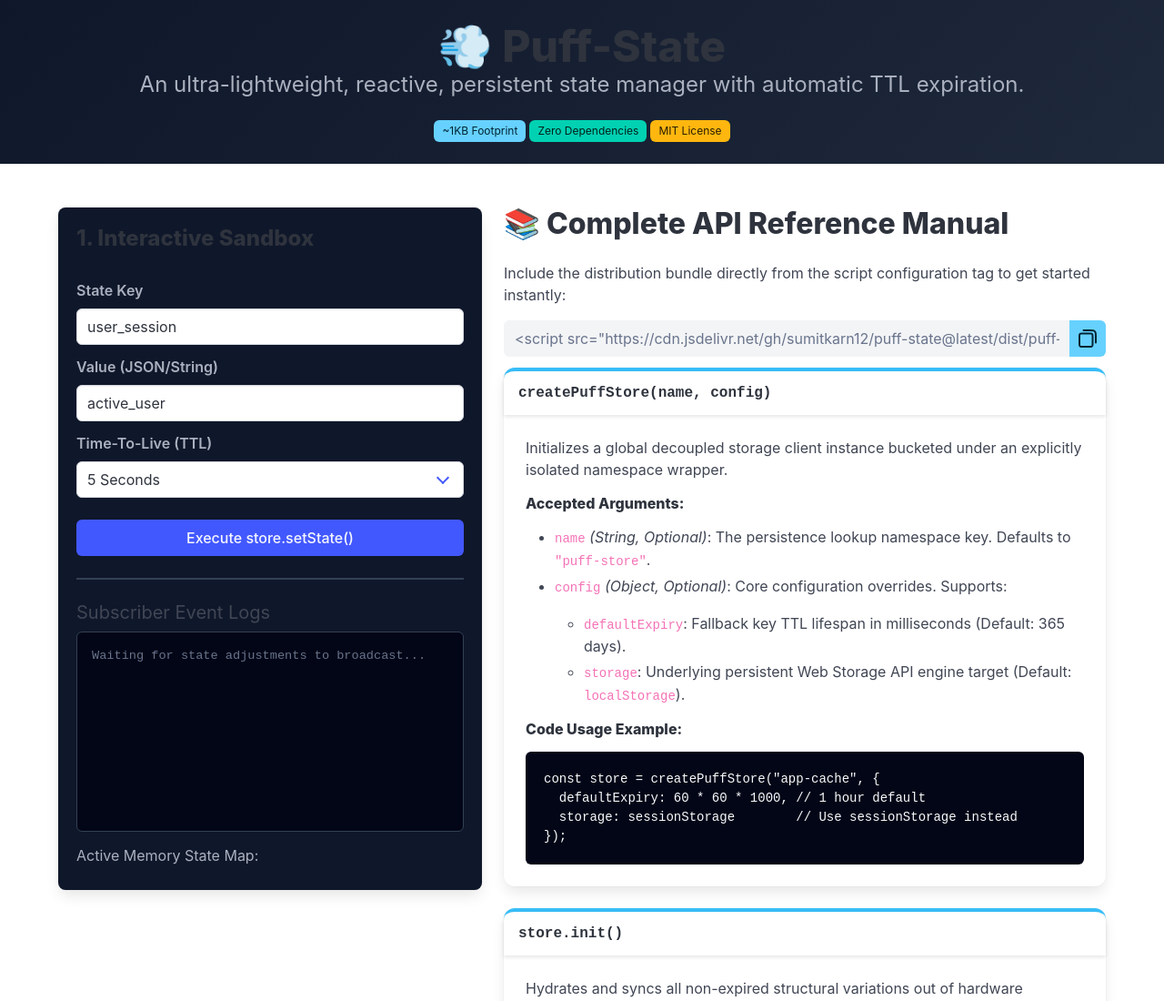
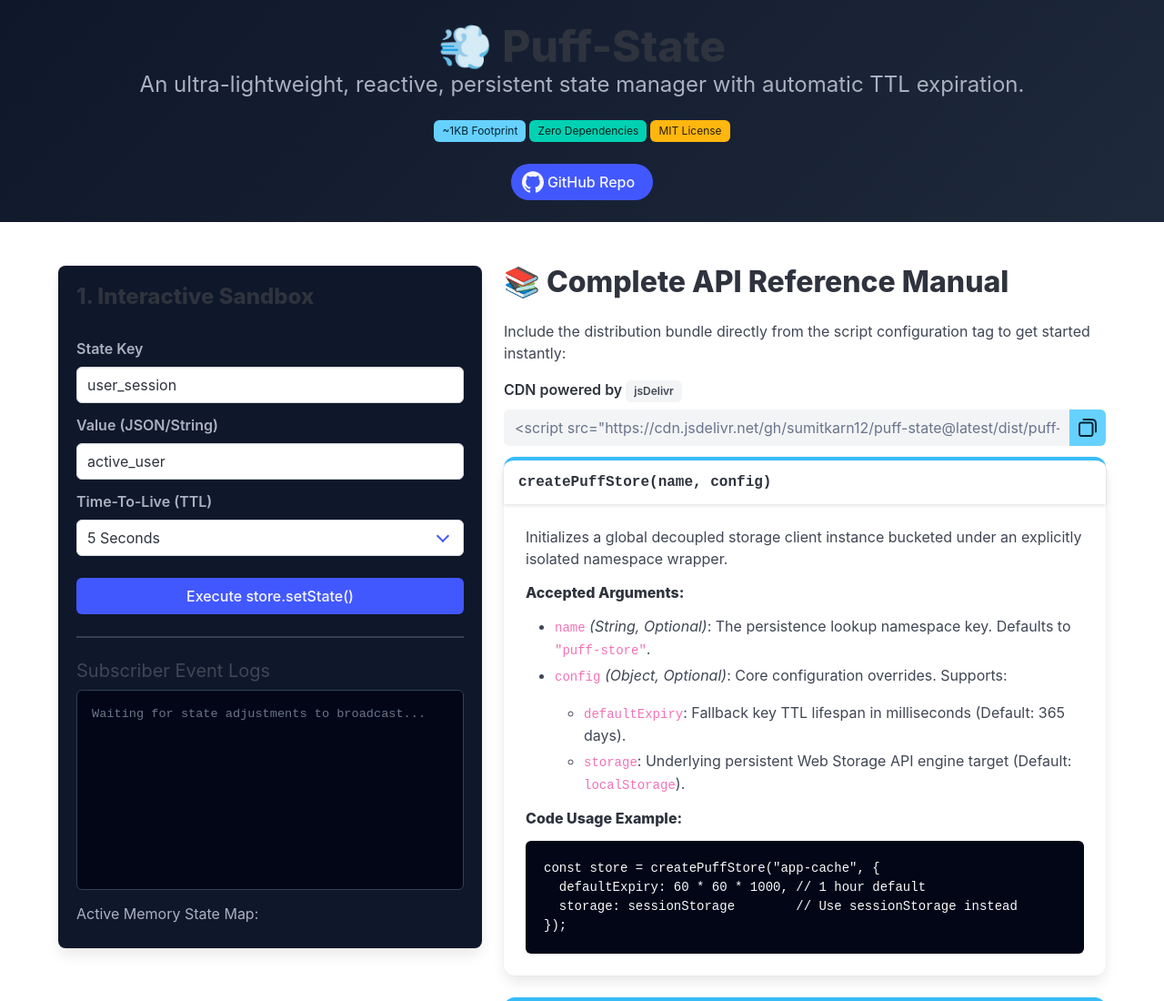
Before and after one commit to sumitkarn12/puff-state, a website: page docs/index.html in a window 1280 px wide. Shown: the top 1100 px of the page at 91% size. Drawn offline with nearby package versions, Linux system fonts and the light colour scheme; a script that the page names is missing.

```diff
--- a/docs/index.html
+++ b/docs/index.html
@@ -83,6 +83,14 @@
 					<span class="tag is-primary">Zero Dependencies</span>
 					<span class="tag is-warning">MIT License</span>
 				</div>
+        <div class="has-centered">
+          <a href="https://github.com/sumitkarn12/puff-state" class="button is-rounded is-link"><span class="icon">
+			<svg xmlns="http://w3.org" viewBox="0 0 24 24" width="24" height="24" fill="currentColor">
+				<path
+					d="M12 .297c-6.63 0-12 5.373-12 12 0 5.303 3.438 9.8 8.205 11.385.6.113.82-.258.82-.577 0-.285-.01-1.04-.015-2.04-3.338.724-4.042-1.61-4.042-1.61C4.422 18.07 3.633 17.7 3.633 17.7c-1.087-.744.084-.729.084-.729 1.205.084 1.838 1.236 1.838 1.236 1.07 1.835 2.809 1.305 3.495.998.108-.776.417-1.305.76-1.605-2.665-.3-5.466-1.332-5.466-5.93 0-1.31.465-2.38 1.235-3.22-.135-.303-.54-1.523.105-3.176 0 0 1.005-.322 3.3 1.23.96-.267 1.98-.399 3-.405 1.02.006 2.04.138 3 .405 2.28-1.552 3.285-1.23 3.285-1.23.645 1.653.24 2.873.12 3.176.765.84 1.23 1.91 1.23 3.22 0 4.61-2.805 5.625-5.475 5.92.42.36.81 1.096.81 2.22 0 1.606-.015 2.896-.015 3.286 0 .315.21.69.825.57C20.565 22.092 24 17.592 24 12.297c0-6.627-5.373-12-12-12" />
+			</svg>
+            </span><span>GitHub Repo</span></a>
+        </div>
 			</div>
 		</div>
 	</section>
@@ -96,6 +104,7 @@
 				<div class="column is-5-desktop">
 					<div class="box sandbox-panel shadow">
 						<h2 class="title is-4 has-text-sky border-bottom pb-2">1. Interactive Sandbox</h2>
+
 
 						<div class="field">
 							<label class="label has-text-grey-light">State Key</label>
@@ -151,6 +160,7 @@
 									Include the distribution bundle directly from the script configuration tag to get
 									started instantly:
 								</p>
+							<label class="label">CDN powered by <span class="tag">jsDelivr</span></label>
 				<div class="field has-addons" id="copy-cdn-link">
 					<div class="control is-expanded">
 						<input class="input" type="text" disabled value='&lt;script src="https://cdn.jsdelivr.net/gh/sumitkarn12/puff-state@latest/dist/puff-state.min.js"&gt;&lt;/script&gt;'>
```
Also changed, not shown: README.md.
